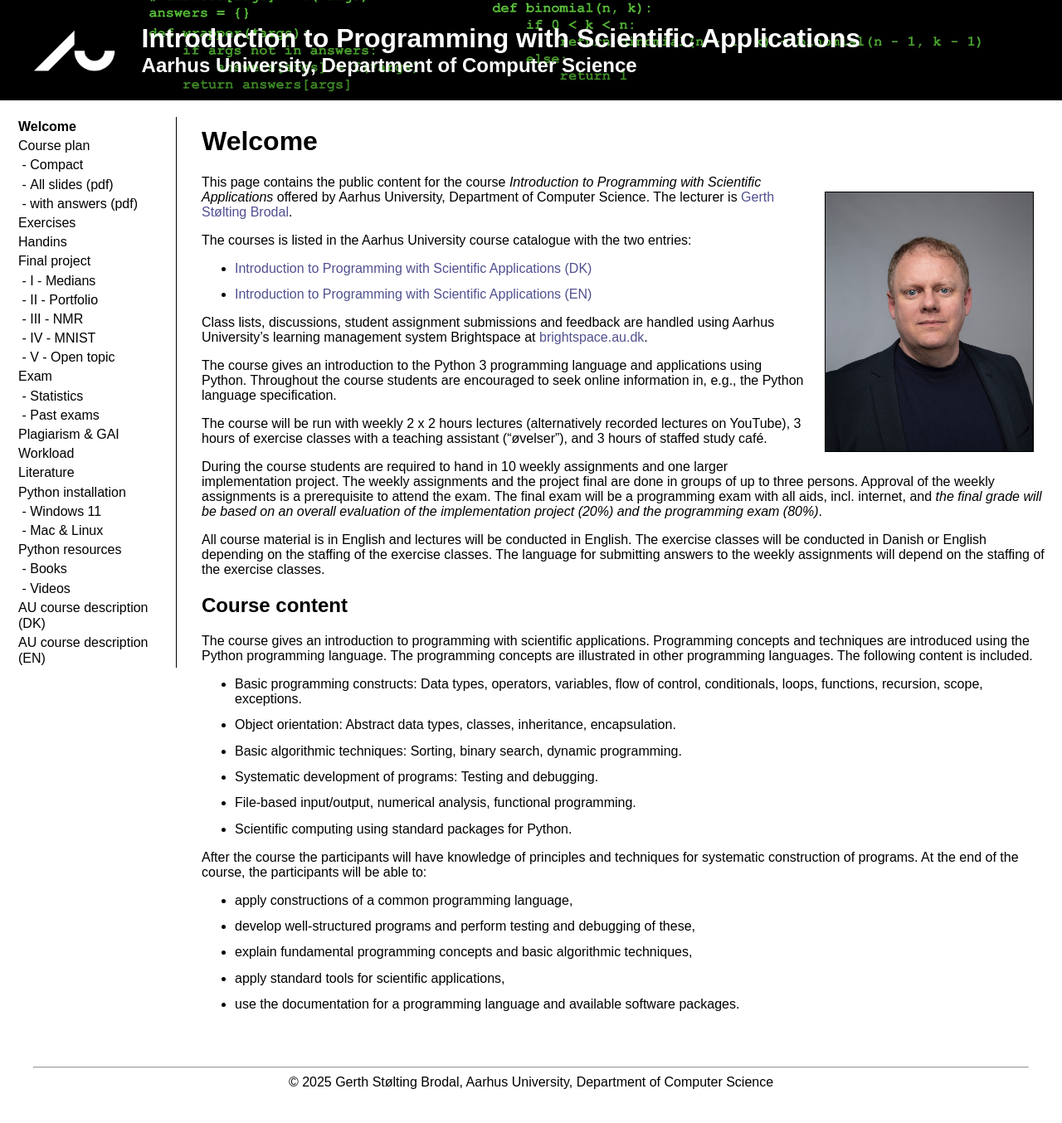
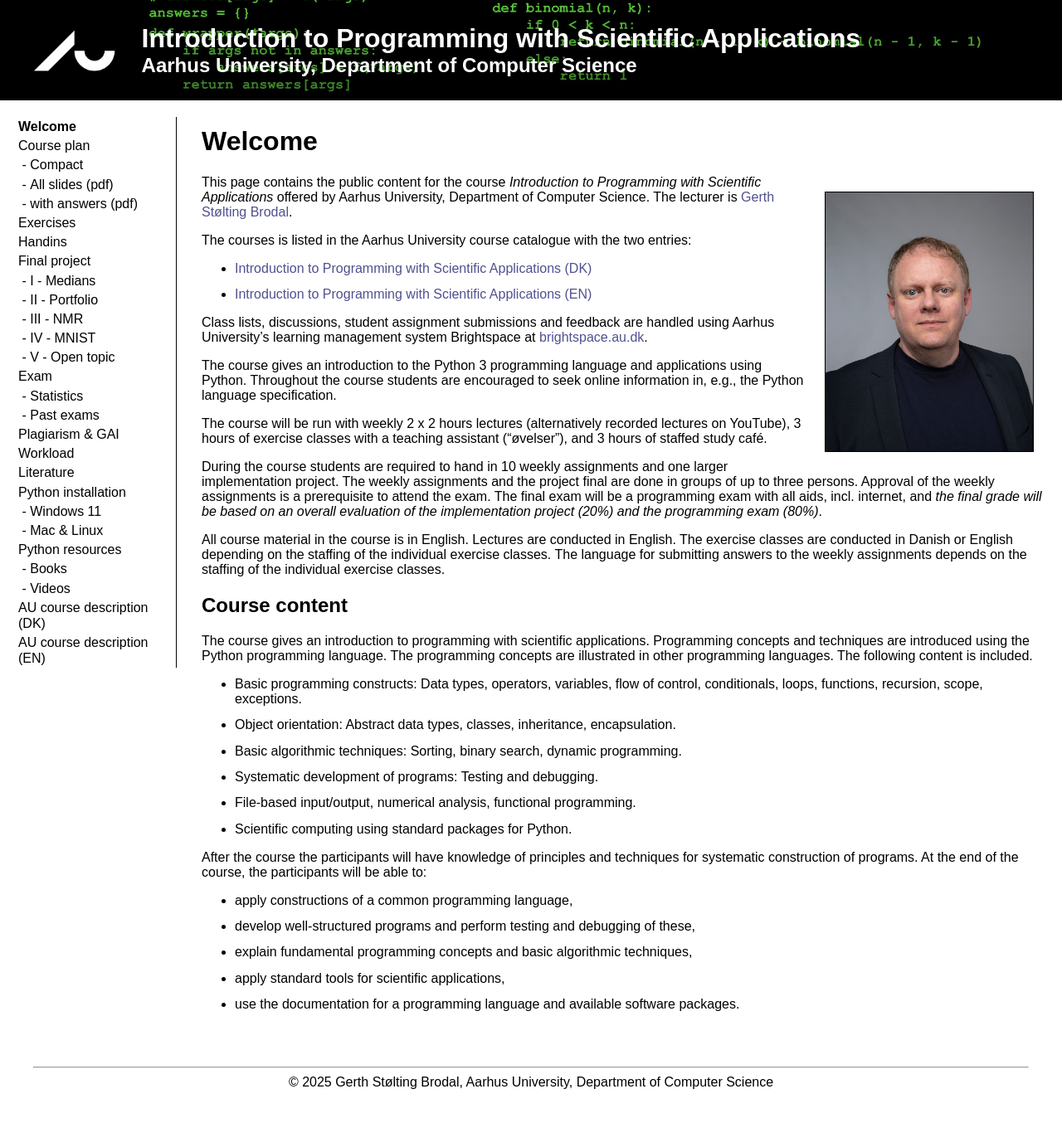
Before and after one commit to gsbrodal/gsbrodal.github.io, a Jekyll site: the page built from ipsa/welcome.md, in a window 1280 px wide. Shown: the whole page at 83% size. Built offline with Jekyll 4.4.1, drawn with Linux system fonts in a browser that asks for light colours; our own code applies the rules of GitHub Pages for plain Markdown files.

Commit message:
welcome.md

```diff
--- a/ipsa/welcome.md
+++ b/ipsa/welcome.md
@@ -17,9 +17,9 @@ The course will be run with weekly 2 x 2 hours lectures (alternatively recorded
 
 During the course students are required to hand in 10 weekly assignments and one larger implementation project. The weekly assignments and the project final are done in groups of up to three persons. Approval of the weekly assignments is a prerequisite to attend the exam. The final exam will be a programming exam with all aids, incl. internet, and _the final grade will be based on an overall evaluation of the implementation project (20%) and the programming exam (80%)_.
 
-All course material is in English and lectures will be conducted in English.
-The exercise classes will be conducted in Danish or English depending on the staffing of the exercise classes.
-The language for submitting answers to the weekly assignments will depend on the staffing of the exercise classes.
+All course material in the course is in English. Lectures are conducted in English.
+The exercise classes are conducted in Danish or English depending on the staffing of the individual exercise classes.
+The language for submitting answers to the weekly assignments depends on the staffing of the individual exercise classes.
 
 ## Course content
 
```
